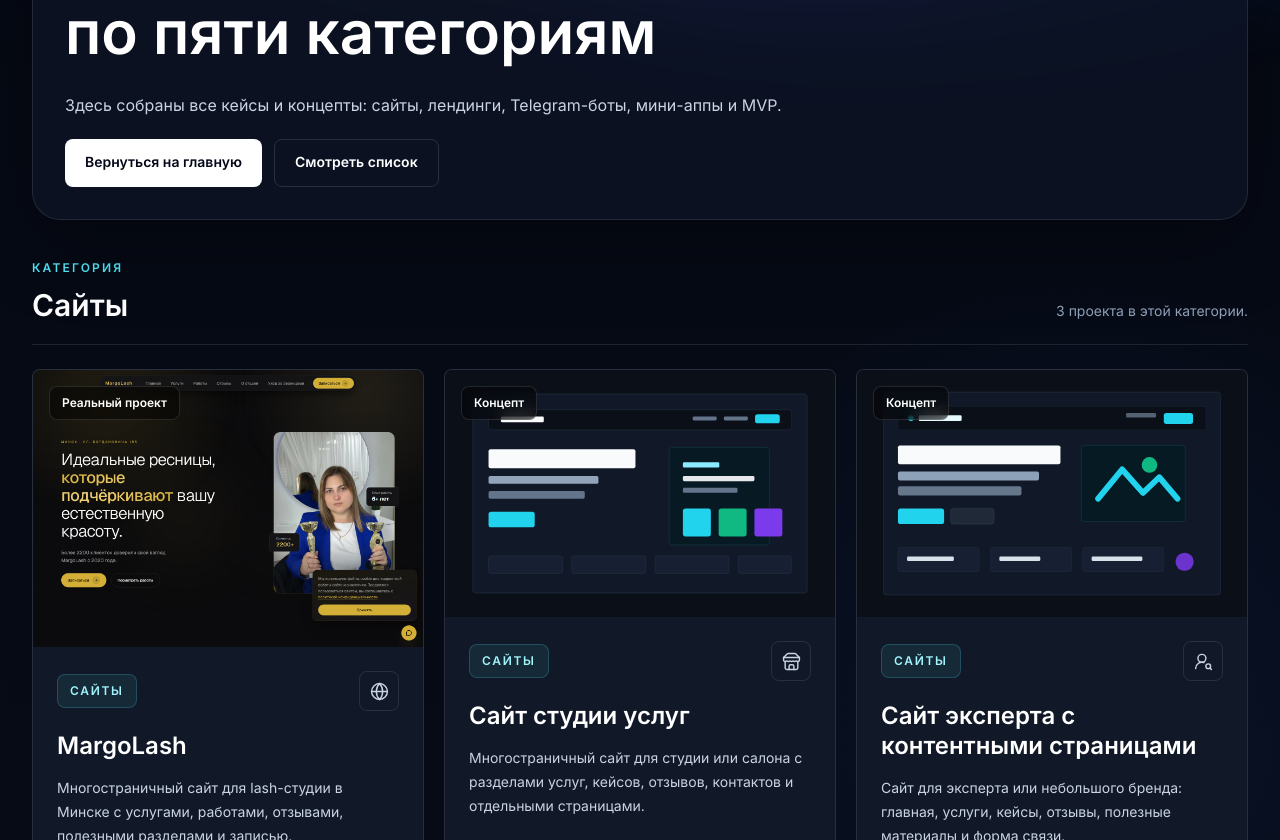
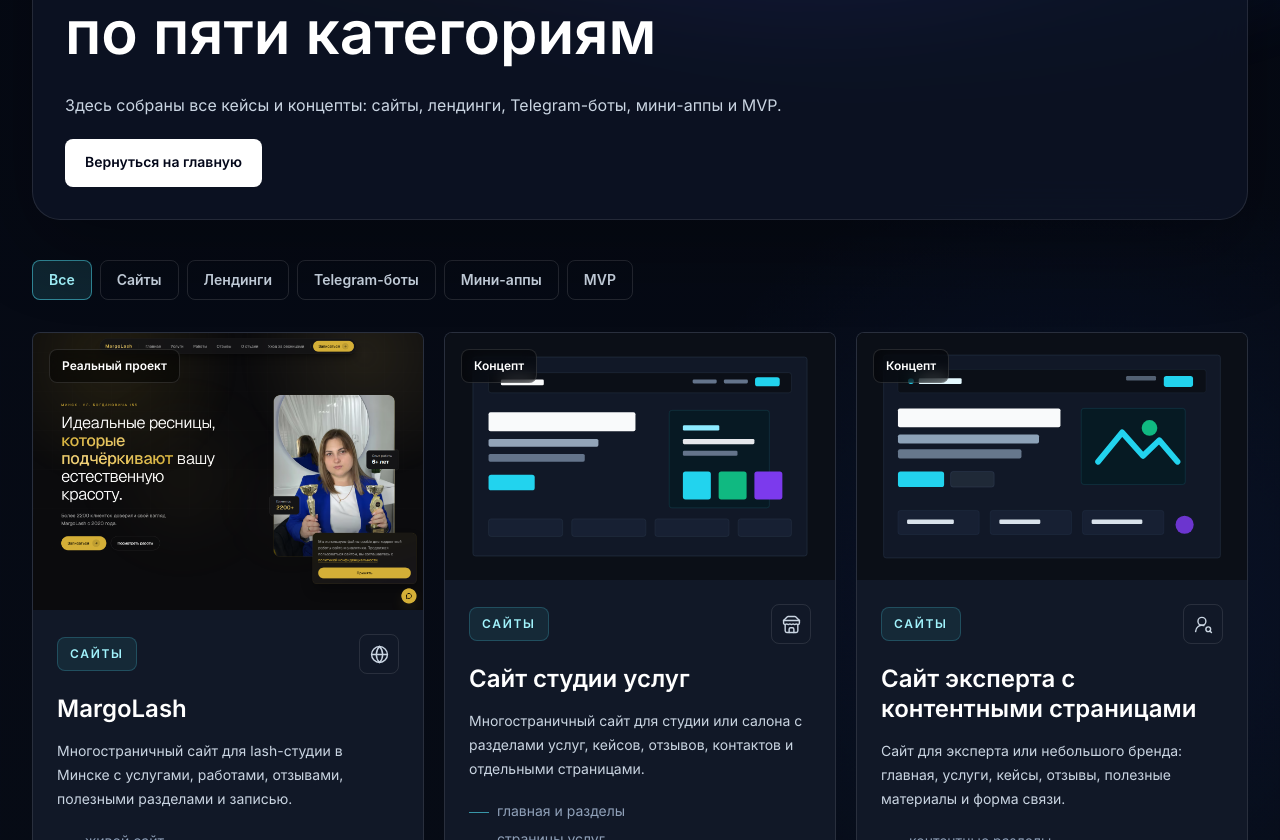
Before and after one commit to yasprosil-ai/portfolio-site, a Next.js app: page /projects in a window 1280 px wide. Shown: the part 260-1100 px from the top of the page. Built offline with nearby package versions, Linux system fonts and the light colour scheme.

Commit message:
Add category filters to all-projects page
Co-Authored-By: Claude Sonnet 4.6 <noreply@anthropic.com>

```diff
--- a/app/projects/page.jsx
+++ b/app/projects/page.jsx
@@ -1,8 +1,7 @@
 import Link from "next/link";
 import Header from "../../components/Header.jsx";
 import Footer from "../../components/Footer.jsx";
-import ProjectCard from "../../components/ProjectCard.jsx";
-import { projectCategories, projects } from "../../data/projects.js";
+import ProjectsFilter from "../../components/ProjectsFilter.jsx";
 
 export const metadata = {
   title: "Все работы | Я спросил у ИИ",
@@ -30,40 +29,10 @@ export default function ProjectsPage() {
               >
                 Вернуться на главную
               </Link>
-              <a
-                href="#all-projects"
-                className="inline-flex min-h-12 items-center justify-center rounded-lg border border-white/12 px-5 text-sm font-semibold text-white transition hover:border-white/30 hover:bg-white/5 active:translate-y-px"
-              >
-                Смотреть список
-              </a>
             </div>
           </div>
 
-          <div id="all-projects" className="grid gap-12">
-            {projectCategories.map((category) => {
-              const items = projects.filter((project) => project.category === category);
-
-              return (
-                <section key={category} className="grid gap-6">
-                  <div className="flex flex-col gap-3 border-b border-white/10 pb-5 sm:flex-row sm:items-end sm:justify-between">
-                    <div>
-                      <p className="text-xs font-semibold uppercase tracking-[0.18em] text-cyan-300">Категория</p>
-                      <h2 className="mt-3 text-3xl font-semibold text-white">{category}</h2>
-                    </div>
-                    <p className="max-w-2xl text-sm leading-6 text-slate-400">
-                      {items.length} {items.length === 1 ? "проект" : items.length < 5 ? "проекта" : "проектов"} в этой категории.
-                    </p>
-                  </div>
-
-                  <div className="grid gap-5 md:grid-cols-2 xl:grid-cols-3">
-                    {items.map((project) => (
-                      <ProjectCard key={project.slug} project={project} primaryHref="/#contact" secondaryHref="/#contact" />
-                    ))}
-                  </div>
-                </section>
-              );
-            })}
-          </div>
+          <ProjectsFilter />
         </div>
       </main>
       <Footer />
--- /dev/null
+++ b/components/ProjectsFilter.jsx
@@ -0,0 +1,38 @@
+"use client";
+
+import { useState } from "react";
+import ProjectCard from "./ProjectCard.jsx";
+import { projectCategories, projects } from "../data/projects.js";
+
+export default function ProjectsFilter() {
+  const [active, setActive] = useState("Все");
+
+  const filtered = active === "Все" ? projects : projects.filter((p) => p.category === active);
+
+  return (
+    <>
+      <div className="flex flex-wrap gap-2">
+        {["Все", ...projectCategories].map((cat) => (
+          <button
+            key={cat}
+            type="button"
+            onClick={() => setActive(cat)}
+            className={`min-h-10 rounded-lg border px-4 text-sm font-semibold transition active:translate-y-px ${
+              active === cat
+                ? "border-cyan-300/50 bg-cyan-300/12 text-cyan-200"
+                : "border-white/12 bg-transparent text-slate-300 hover:border-white/28 hover:text-white"
+            }`}
+          >
+            {cat}
+          </button>
+        ))}
+      </div>
+
+      <div className="mt-8 grid gap-5 md:grid-cols-2 xl:grid-cols-3">
+        {filtered.map((project) => (
+          <ProjectCard key={project.slug} project={project} />
+        ))}
+      </div>
+    </>
+  );
+}
```
